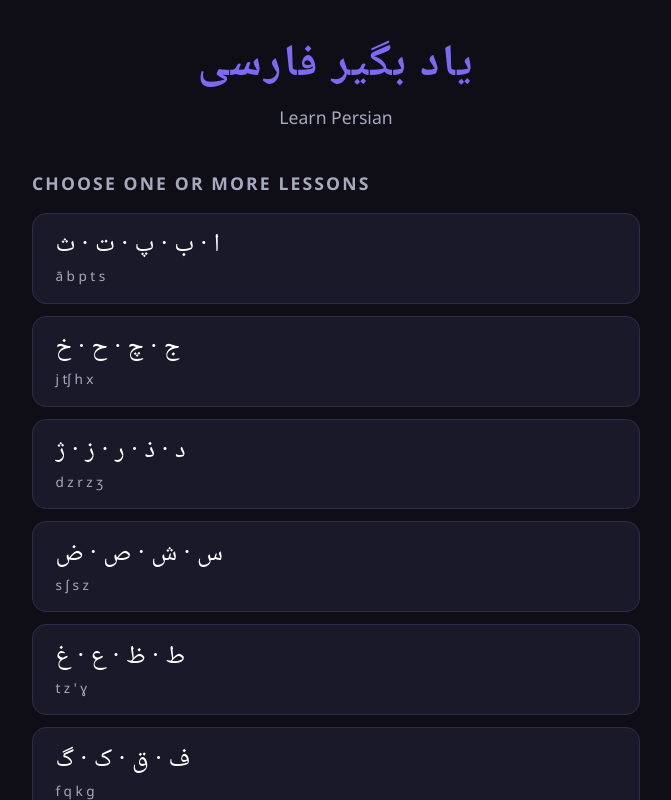
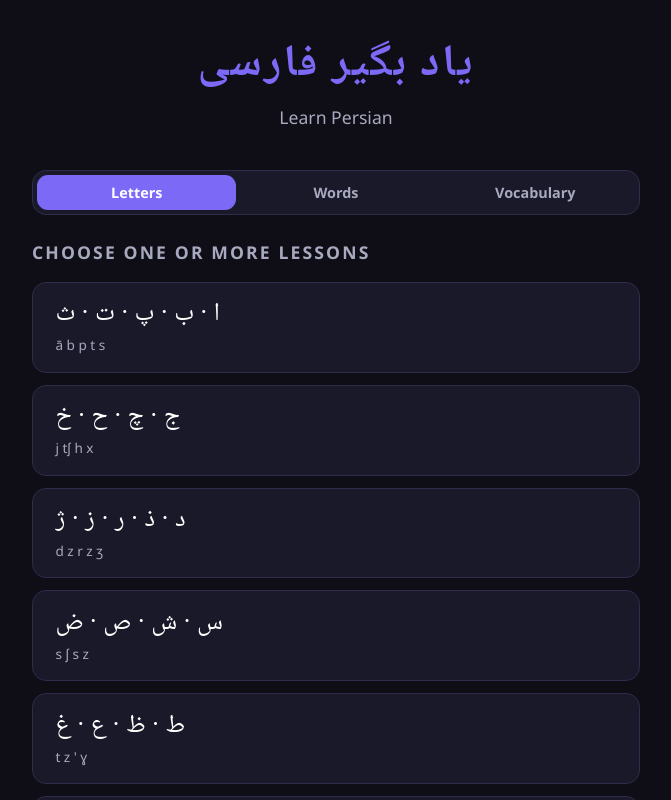
Before and after one commit to maxblock/learn-persian, a React (Vite) app: page / in a window 1280 px wide. Shown: the top 800 px of the page, without its empty margins (304-975 px from the left). Built offline with nearby package versions, Linux system fonts and the light colour scheme.

Commit message:
Filter lesson type on landing page

```diff
--- a/src/data/lessons.ts
+++ b/src/data/lessons.ts
@@ -9,6 +9,8 @@
  * Transcriptions are approximate; replace them whenever you have
  * the authoritative values.
  */
+
+export type LessonType = 'letter' | 'word' | 'translation'
 
 export interface LessonItem {
   persian: string
@@ -61,6 +63,7 @@ export interface Lesson {
   description: string
   items: LessonItem[]
   question_prompt: string
+  lesson_type: LessonType
 }
 
 export class LetterLesson implements Lesson {
@@ -69,6 +72,7 @@ export class LetterLesson implements Lesson {
   description: string
   items: LessonItem[]
   question_prompt: string
+  lesson_type: LessonType = 'letter'
 
   constructor({ id, letterKeys }: { id: string; letterKeys: string[] }) {
     this.id = id
@@ -87,6 +91,7 @@ export class WordLesson implements Lesson {
   description: string
   items: LessonItem[]
   question_prompt: string
+  lesson_type: LessonType = 'word'
 
   constructor({ id, title, description, items, question_prompt }: { id: string; title: string; description: string; items: LessonItem[]; question_prompt?: string }) {
     this.id = id
@@ -103,6 +108,7 @@ export class TranslationLesson implements Lesson {
   description: string
   items: TranslationLessonItem[]
   question_prompt: string
+  lesson_type: LessonType = 'translation'
 
   constructor({ id, title, description, items, question_prompt }: { id: string; title: string; description: string; items: TranslationLessonItem[]; question_prompt?: string }) {
     this.id = id
--- a/src/pages/LandingPage.css
+++ b/src/pages/LandingPage.css
@@ -29,6 +29,36 @@
   letter-spacing: 0.12em;
   color: var(--color-muted);
   margin-bottom: 1rem;
+  margin-top: 1.5rem;
+}
+
+/* tabs */
+.lesson-tabs {
+  display: flex;
+  gap: 0;
+  background: var(--color-surface);
+  border: 1px solid var(--color-border);
+  border-radius: var(--radius);
+  padding: 4px;
+  margin-bottom: 0.25rem;
+  overflow: hidden;
+}
+
+.lesson-tab {
+  flex: 1;
+  padding: 0.5rem 0.75rem;
+  border: none;
+  border-radius: calc(var(--radius) - 3px);
+  background: none;
+  color: var(--color-muted);
+  font-size: 0.9rem;
+  font-weight: 600;
+  transition: background 0.15s, color 0.15s;
+}
+
+.lesson-tab.active {
+  background: var(--color-primary);
+  color: #fff;
 }
 
 .lesson-list {
--- a/src/pages/LandingPage.jsx
+++ b/src/pages/LandingPage.jsx
@@ -3,15 +3,29 @@ import { useNavigate } from 'react-router-dom'
 import { LESSONS } from '../data/lessons.ts'
 import './LandingPage.css'
 
+const TAB_LABELS = {
+  letter: 'Letters',
+  word: 'Words',
+  translation: 'Vocabulary',
+}
+
 export default function LandingPage() {
   const navigate = useNavigate()
-  const [selectedIds, setSelectedIds] = useState(new Set())
+
+  // Derive available tabs in the order they first appear in LESSONS
+  const availableTabs = [...new Set(LESSONS.map((l) => l.lesson_type))]
+
+  const [activeTab, setActiveTab] = useState(availableTabs[0])
+  const [selectedByTab, setSelectedByTab] = useState({})
+
+  const selectedIds = new Set(selectedByTab[activeTab] ?? [])
+  const visibleLessons = LESSONS.filter((l) => l.lesson_type === activeTab)
 
   function toggleLesson(id) {
-    setSelectedIds((prev) => {
-      const next = new Set(prev)
-      next.has(id) ? next.delete(id) : next.add(id)
-      return next
+    setSelectedByTab((prev) => {
+      const current = new Set(prev[activeTab] ?? [])
+      current.has(id) ? current.delete(id) : current.add(id)
+      return { ...prev, [activeTab]: [...current] }
     })
   }
 
@@ -28,9 +42,26 @@ export default function LandingPage() {
       </header>
 
       <main>
+        {/* tabs */}
+        {availableTabs.length > 1 && (
+          <div className="lesson-tabs" role="tablist">
+            {availableTabs.map((tab) => (
+              <button
+                key={tab}
+                role="tab"
+                aria-selected={tab === activeTab}
+                className={`lesson-tab${tab === activeTab ? ' active' : ''}`}
+                onClick={() => setActiveTab(tab)}
+              >
+                {TAB_LABELS[tab]}
+              </button>
+            ))}
+          </div>
+        )}
+
         <h2 className="lessons-heading">Choose one or more lessons</h2>
         <ul className="lesson-list">
-          {LESSONS.map((lesson) => {
+          {visibleLessons.map((lesson) => {
             const isSelected = selectedIds.has(lesson.id)
             return (
               <li key={lesson.id}>
```
